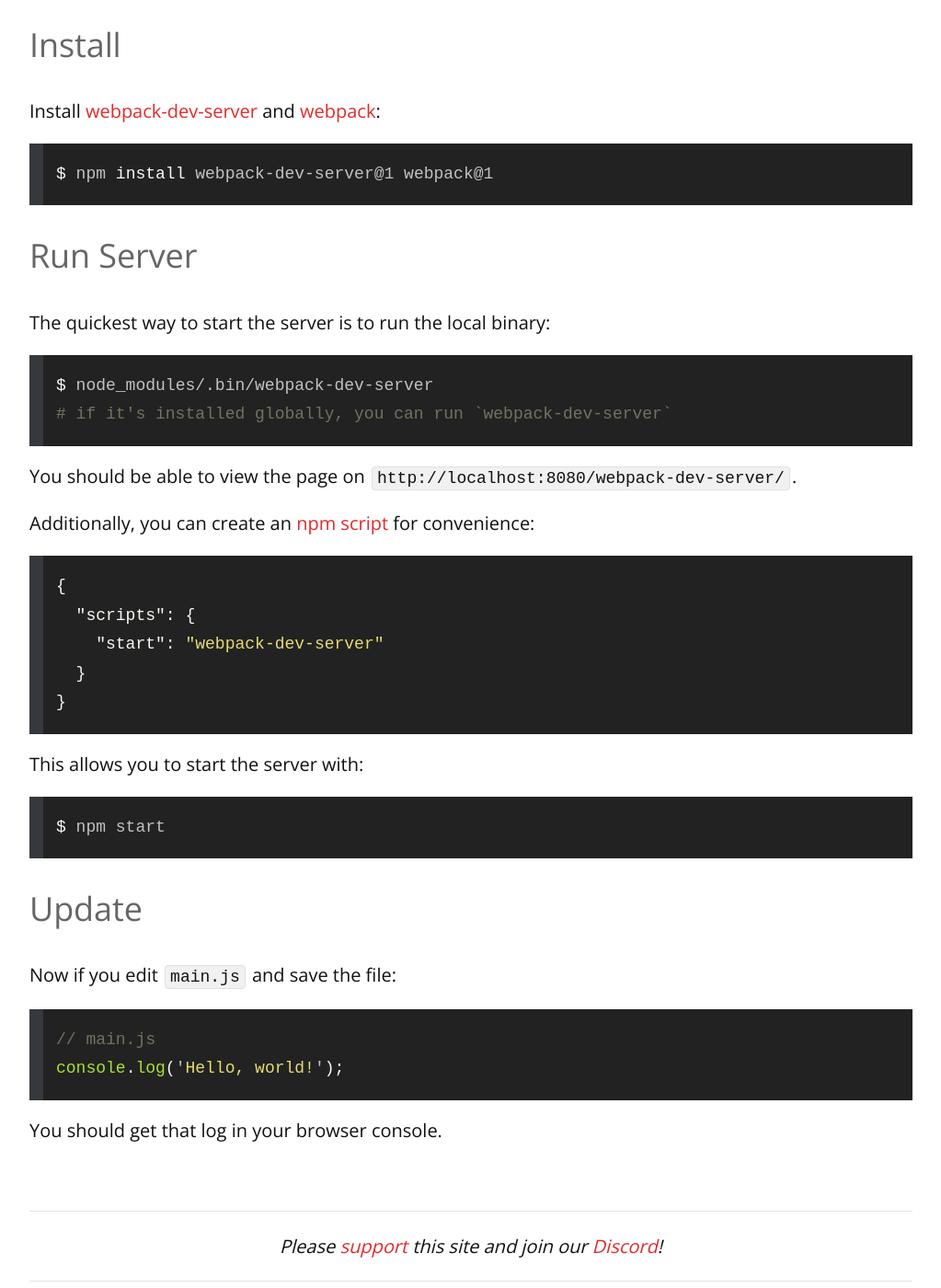
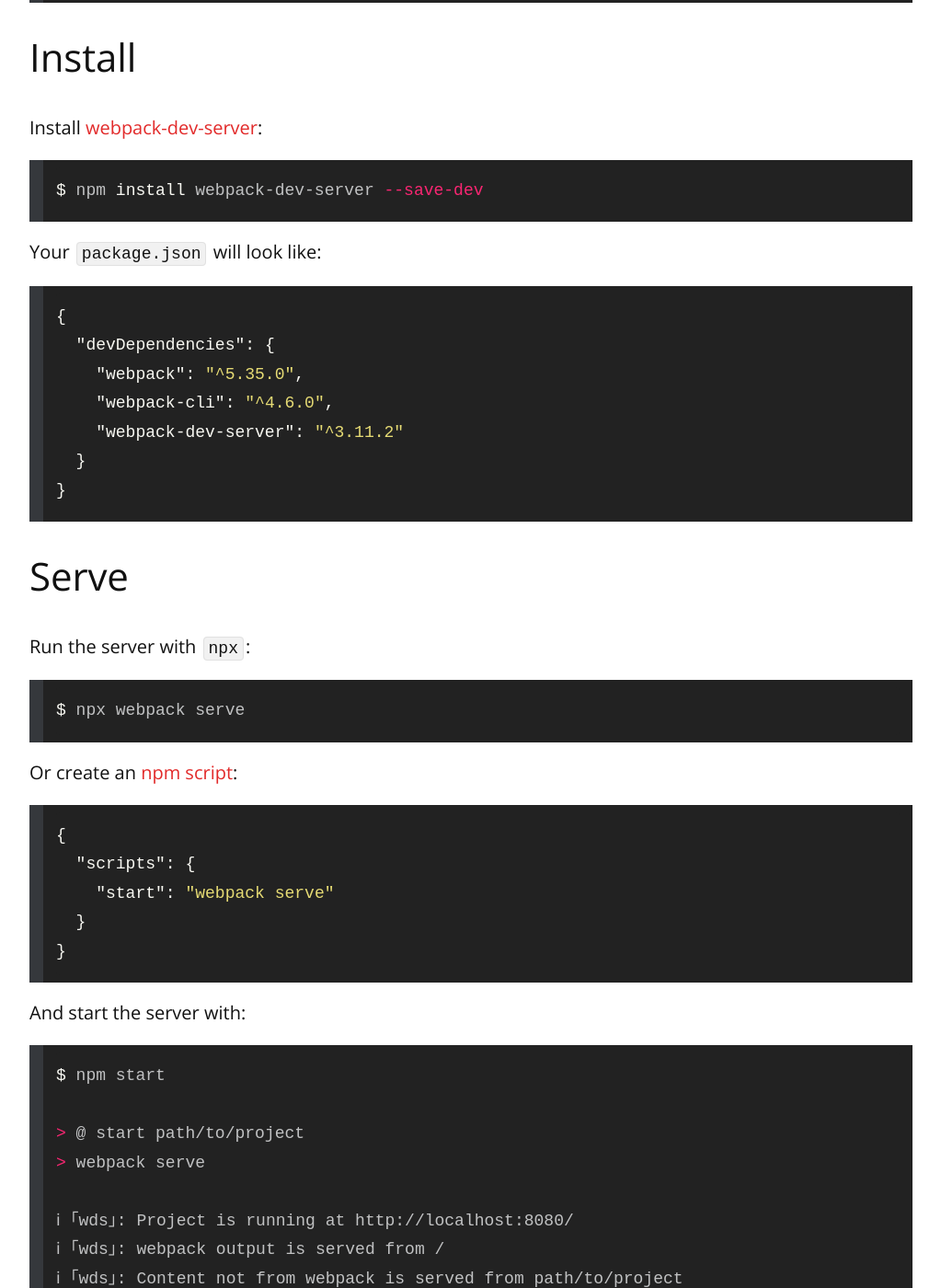
Before and after one commit to remarkablemark/remarkablemark.github.io, a Jekyll site: the page built from _posts/2017/2017-05-06-webpack-dev-server.md, in a window 1280 px wide and 1400 px high, scrolled down 1076 px. Shown: the whole window at 92% size, without its empty margins (128-1151 px from the left). Built offline with Jekyll 4.4.1, drawn with Linux system fonts in a browser that asks for light colours; comment, search, counter and statistics services are not loaded; some of the changed text lies outside the part shown.

Commit message:
fix(posts): update "Webpack Dev Server"
Post: 2017-05-06-webpack-dev-server.md

Update post with latest `webpack-dev-server`:

https://webpack.js.org/configuration/dev-server/

````diff
--- a/_posts/2017/2017-05-06-webpack-dev-server.md
+++ b/_posts/2017/2017-05-06-webpack-dev-server.md
@@ -1,85 +1,107 @@
 ---
 layout: post
-title: Introduction to webpack-dev-server@1
-date: 2017-05-06 20:59:35 -4000
-excerpt: How to install and start webpack-dev-server@1 for automatic page refresh.
-categories: webpack development
+title: Webpack Dev Server
+date: 2017-05-06 20:59:35
+updated: 2021-05-01 18:05:36
+excerpt: How to get started with webpack-dev-server (WDS).
+categories: webpack development webpack-dev-server
 ---
 
-Let's say you have a simple webpage:
+This article goes over how to set up [webpack-dev-server](https://webpack.js.org/configuration/dev-server/).
+
+## Prerequisites
+
+HTML:
 
 ```html
 <!-- index.html -->
-<html>
-  <body>
-    <script src="bundle.js"></script>
-  </body>
-</html>
+<h1>Hello, World!</h1>
+<script src="src/index.js"></script>
 ```
 
-With the script generated by [webpack]({% post_url 2016/2016-09-23-webpack-getting-started %}):
+JavaScript:
 
 ```js
-// main.js
-console.log('hello world');
+// src/index.js
+const h1 = document.querySelector('h1');
+h1.innerText = 'Hello, webpack!';
 ```
 
-```js
-// webpack.config.js
-module.exports = {
-  entry: './main.js',
-  output: {
-    filename: 'bundle.js'
+Installed dependencies in `package.json`:
+
+```json
+{
+  "devDependencies": {
+    "webpack": "^5.35.0",
+    "webpack-cli": "^4.6.0"
   }
-};
+}
 ```
 
-Wouldn't it be nice to set up **automatic page refresh/reload** during development?
+## Install
 
-With [webpack-dev-server](https://webpack.github.io/docs/webpack-dev-server.html), this can be done.
-
-### Install
-
-Install [webpack-dev-server](https://www.npmjs.com/package/webpack-dev-server) and [webpack](https://www.npmjs.com/package/webpack):
+Install [webpack-dev-server](https://www.npmjs.com/package/webpack-dev-server):
 
 ```sh
-$ npm install webpack-dev-server@1 webpack@1
+$ npm install webpack-dev-server --save-dev
 ```
 
-### Run Server
+Your `package.json` will look like:
 
-The quickest way to start the server is to run the local binary:
+```json
+{
+  "devDependencies": {
+    "webpack": "^5.35.0",
+    "webpack-cli": "^4.6.0",
+    "webpack-dev-server": "^3.11.2"
+  }
+}
+```
+
+## Serve
+
+Run the server with `npx`:
 
 ```sh
-$ node_modules/.bin/webpack-dev-server
-# if it's installed globally, you can run `webpack-dev-server`
+$ npx webpack serve
 ```
 
-You should be able to view the page on `http://localhost:8080/webpack-dev-server/`.
-
-Additionally, you can create an [npm script](https://docs.npmjs.com/cli/run-script) for convenience:
+Or create an [npm script](https://docs.npmjs.com/cli/run-script):
 
 ```json
 {
   "scripts": {
-    "start": "webpack-dev-server"
+    "start": "webpack serve"
   }
 }
 ```
 
-This allows you to start the server with:
+And start the server with:
 
 ```sh
 $ npm start
+
+> @ start path/to/project
+> webpack serve
+
+ℹ ｢wds｣: Project is running at http://localhost:8080/
+ℹ ｢wds｣: webpack output is served from /
+ℹ ｢wds｣: Content not from webpack is served from path/to/project
+⚠ ｢wdm｣: asset main.js 149 KiB [emitted] [minimized] (name: main) 1 related asset
 ```
 
-### Update
+Open `http://localhost:8080/` in the browser:
 
-Now if you edit `main.js` and save the file:
+```sh
+$ open http://localhost:8080/
+```
+
+Edit and save `src/index.js`:
 
 ```js
-// main.js
-console.log('Hello, world!');
+// src/index.js
+const h1 = document.querySelector('h1');
+h1.innerText = 'Hello, webpack-dev-server!';
 ```
 
-You should get that log in your browser console.
+Refresh the page to see changes.
````
